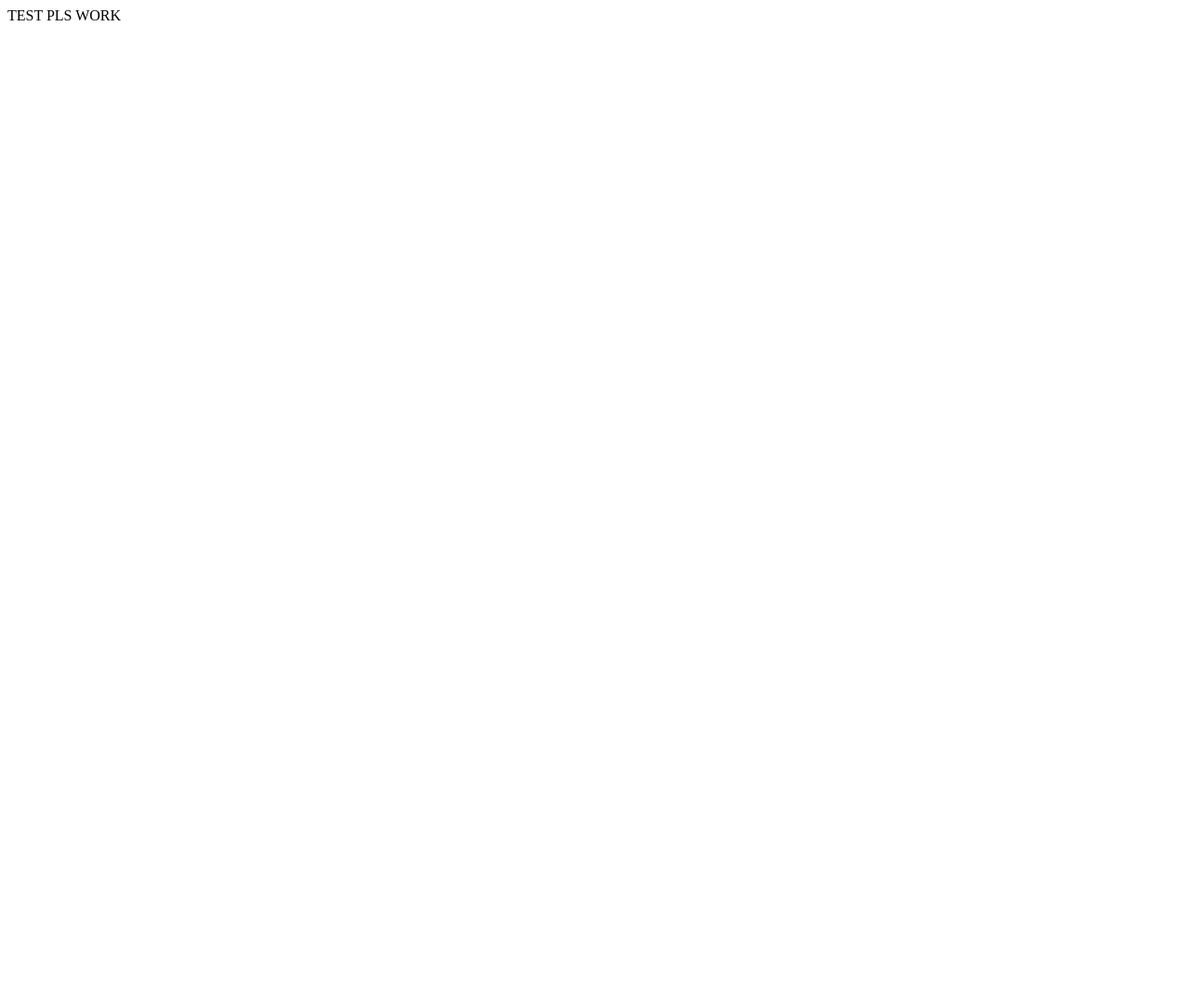
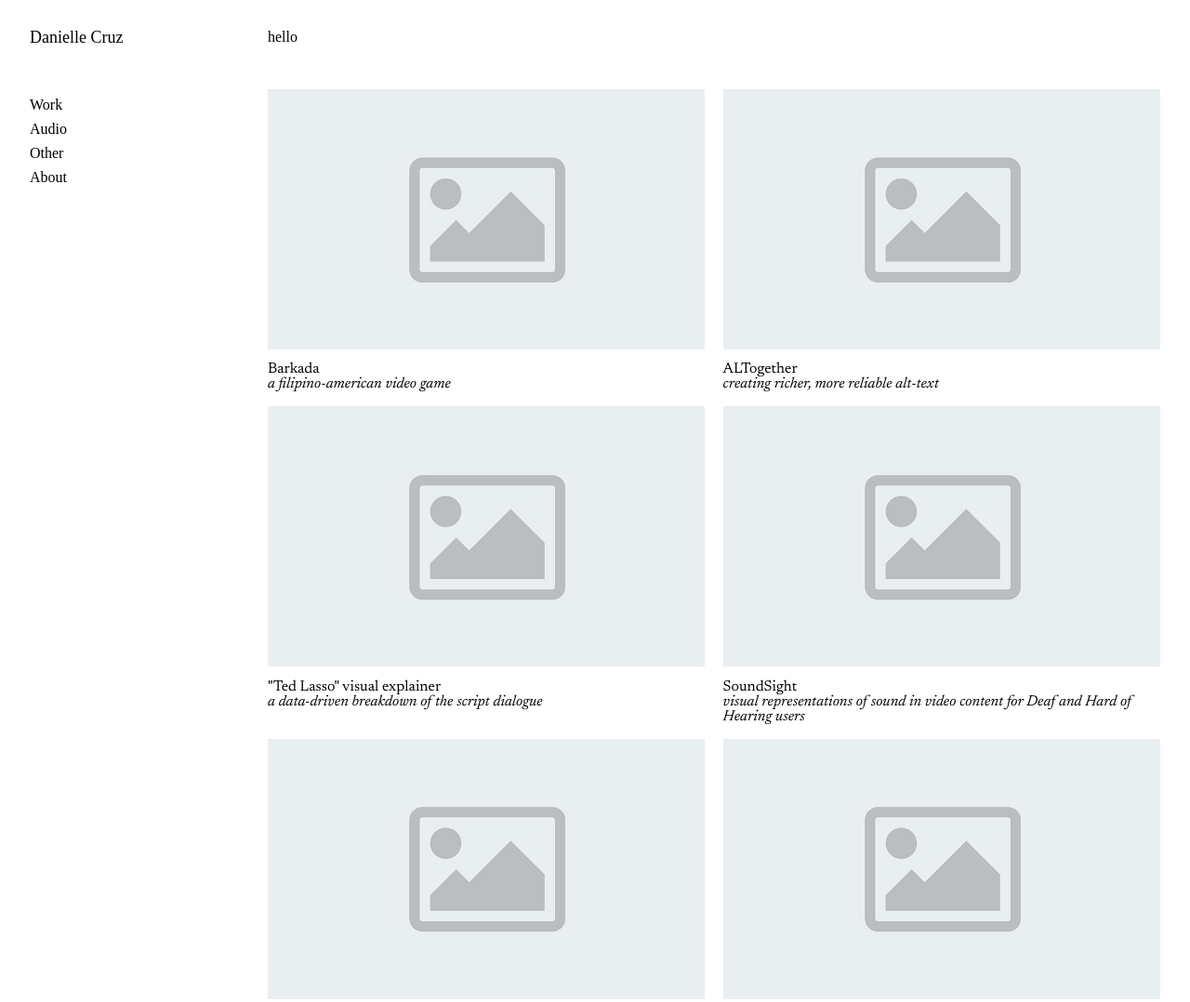
Before and after one commit to danielle-cruz/danielle-cruz.github.io, a plain HTML site: page v2/index.html in a window 1280 px wide. Shown: the top 1078 px of the page at 93% size. Before the commit the page ends 800 px from the top, so only its background shows below. Drawn offline with Linux system fonts and the light colour scheme; a web font is replaced by a local one.

Commit message:
Add styling to work page

```diff
--- a/v2/index.html
+++ b/v2/index.html
@@ -1 +1,119 @@
-TEST PLS WORK
+<!DOCTYPE html>
+<html lang="en">
+<head>
+  <!-- HTML Meta Tags -->
+  <title>Danielle Cruz</title>
+
+  <!-- CSS and JS files-->
+  <link rel="stylesheet" href="styles.css">
+  </head>
+  <body>
+
+    <!-- Left -->
+    <div id="sidebar">
+      <div id="name">
+        <a href="#"><h1>Danielle Cruz</h1></a>
+      </div>
+      <div id="menu">
+        <ul>
+          <li><a href="#">Work</a></li>
+          <li><a href="#">Audio</a></li>
+          <li><a href="#">Other</a></li>
+          <li><a href="#">About</a></li>
+        </ul>
+      </div>
+    </div>
+
+    <!-- Right -->
+    <div id="content">
+      <!-- Header-->
+      <header>
+        <div>hello</div>
+      </header>
+
+      <!-- -->
+
+      <main>
+        <a id="" class="thumbnail" href="#" aria-label="">
+          <article>
+            <img src="assets/images/placeholder.jpeg" alt="">
+            <h2>Barkada</h2>
+            <h3>a filipino-american video game</h3>
+          </article>
+        </a>
+        <a id="" class="thumbnail" href="#" aria-label="">
+          <article>
+            <img src="assets/images/placeholder.jpeg" alt="">
+            <h2>ALTogether</h2>
+            <h3>creating richer, more reliable alt-text</h3>
+          </article>
+        </a>
+        <a id="" class="thumbnail" href="#" aria-label="">
+          <article>
+            <img src="assets/images/placeholder.jpeg" alt="">
+            <h2>"Ted Lasso" visual explainer</h2>
+            <h3>a data-driven breakdown of the script dialogue</h3>
+          </article>
+        </a>
+        <a id="" class="thumbnail" href="#" aria-label="">
+          <article>
+            <img src="assets/images/placeholder.jpeg" alt="">
+            <h2>SoundSight</h2>
+            <h3>visual representations of sound in video content for Deaf and Hard of Hearing users</h3>
+          </article>
+        </a>
+        <a id="" class="thumbnail" href="#" aria-label="">
+          <article>
+            <img src="assets/images/placeholder.jpeg" alt="">
+            <h2>In Flux</h2>
+            <h3>a data-driven breakdown of the script dialogue</h3>
+          </article>
+        </a>
+        <a id="" class="thumbnail" href="#" aria-label="">
+          <article>
+            <img src="assets/images/placeholder.jpeg" alt="">
+            <h2>Buildagram</h2>
+            <h3>visual representations of sound in video content for Deaf and Hard of Hearing users</h3>
+          </article>
+        </a>
+        <a id="" class="thumbnail" href="#" aria-label="">
+          <article>
+            <img src="assets/images/placeholder.jpeg" alt="">
+            <h2>Metronome</h2>
+            <h3>a data-driven breakdown of the script dialogue</h3>
+          </article>
+        </a>
+        <a id="" class="thumbnail" href="#" aria-label="">
+          <article>
+            <img src="assets/images/placeholder.jpeg" alt="">
+            <h2>Fil-Am (n)</h2>
+            <h3>visual representations of sound in video content for Deaf and Hard of Hearing users</h3>
+          </article>
+        </a>
+        <a id="" class="thumbnail" href="#" aria-label="">
+          <article>
+            <img src="assets/images/placeholder.jpeg" alt="">
+            <h2>Guia</h2>
+            <h3>a data-driven breakdown of the script dialogue</h3>
+          </article>
+        </a>
+        <a id="" class="thumbnail" href="#" aria-label="">
+          <article>
+            <img src="assets/images/placeholder.jpeg" alt="">
+            <h2>Aurora</h2>
+            <h3>visual representations of sound in video content for Deaf and Hard of Hearing users</h3>
+          </article>
+        </a>
+        <a id="" class="thumbnail" href="#" aria-label="">
+          <article>
+            <img src="assets/images/placeholder.jpeg" alt="">
+            <h2>LinkedOut</h2>
+            <h3>a data-driven breakdown of the script dialogue</h3>
+          </article>
+        </a>
+      </main>
+    </div>
+
+
+  </body>
+  </html>
--- /dev/null
+++ b/v2/styles.css
@@ -0,0 +1,150 @@
+@font-face {
+    font-family: "Standard-Book";
+    src: url("assets/fonts/standard-book.otf");
+}
+@font-face {
+    font-family: "Standard-Bold";
+    src: url("assets/fonts/standard-bold.otf");
+}
+@font-face {
+    font-family: "Newsreader";
+    src: url("assets/fonts/Newsreader-VariableFont_opsz\,wght.ttf");
+}
+@font-face {
+    font-family: "Newsreader-Italic";
+    src: url("assets/fonts/Newsreader-Italic-VariableFont_opsz\,wght.ttf");
+}
+
+
+* {
+    font-family: "Standard-Book";
+    font-weight: normal;
+    font-size: medium;
+    color: black;
+}
+
+body {
+    display: flex;
+    flex-direction: row;
+    margin: 0;
+    padding: 0;
+}
+
+#sidebar {
+    height: 100vh; /* Full-height: remove this if you want "auto" height */
+    width: 20vw;
+
+    /* Fixed sidebar */
+    position: fixed;
+    z-index: 1; /* Stay on top */
+    top: 0; /* Stay at the top */
+    left: 0;
+    overflow-x: hidden; /* Disable horizontal scroll */
+}
+
+
+#name {
+    display: flex;
+    align-items: center;
+    height: 3rem;
+    padding: 1rem 2rem;
+}
+
+#name a {
+    text-decoration: none;
+}
+
+#name h1 {
+    font-size: large;
+}
+
+#menu {
+    padding: 1rem 2rem;
+}
+
+#menu > ul {
+    list-style-type: none; /* Remove bullets */
+    padding: 0; /* Remove padding */
+    margin: 0; /* Remove margins */
+}
+
+#menu li {
+    margin: 0.5rem 0rem;
+}
+
+#menu a {
+    text-decoration: none;
+}
+
+header {
+    display: flex;
+    flex-direction: row;
+    position: sticky;
+    top: 0rem;
+    height: 5rem;
+}
+
+header > div {
+    display: flex;
+    align-items: center;
+    padding: 1rem 2rem;
+}
+
+#content {
+    display: flex;
+    flex-direction: column;
+    width: 80vw;
+    margin-left: 20vw;
+
+}
+
+main {
+    /* padding: 1rem; */
+    padding: 1rem 2rem;
+    display: flex;
+    flex-direction: row;
+    flex-wrap: wrap;
+    justify-content: space-between;
+    /* padding: 1rem; */
+}
+
+/* .gallery-row {
+    display: flex;
+    flex-direction: row;
+    justify-content: space;
+} */
+
+.thumbnail {
+    width: 49%;
+    margin: 0rem;
+    /* width: 30vw; */
+    /* min-width: 500px; */
+    /* margin: 2vh 2vw; */
+    cursor: pointer;
+    text-decoration: none;
+}
+
+.thumbnail img {
+    display: block;
+    width: 100%;
+    max-height: 35vh;
+    /* max-width: 60vh; */
+    object-fit: cover;
+}
+
+.thumbnail h2 {
+    margin-bottom: 0rem;
+    /* color: black; */
+    font-family: "Newsreader";
+    text-decoration: none;
+}
+.thumbnail h3 {
+    margin-top: 0rem;
+    /* color: #B6B6B6; */
+    font-family: "Newsreader-Italic";
+    text-decoration: none;
+}
+
+p {
+    margin: 0;
+}
```
Also changed, not shown: v2/assets/images/placeholder.jpeg (added).
